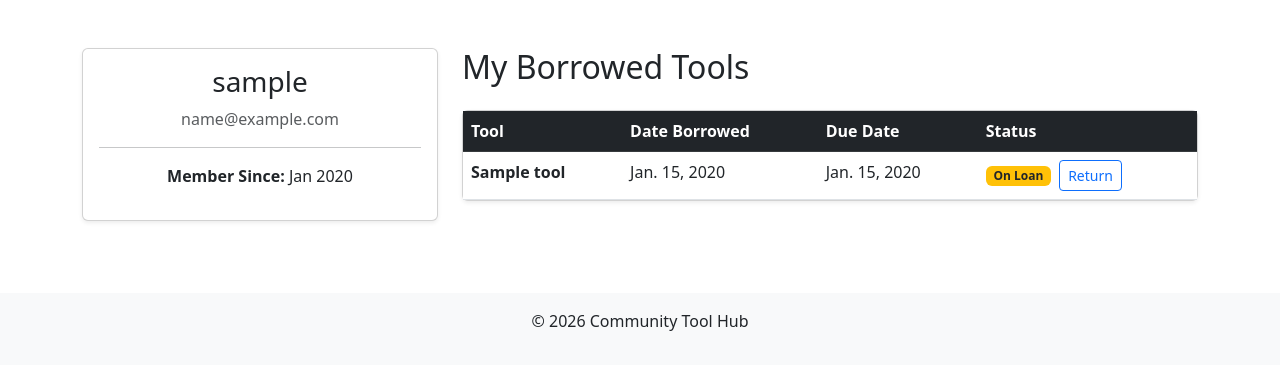
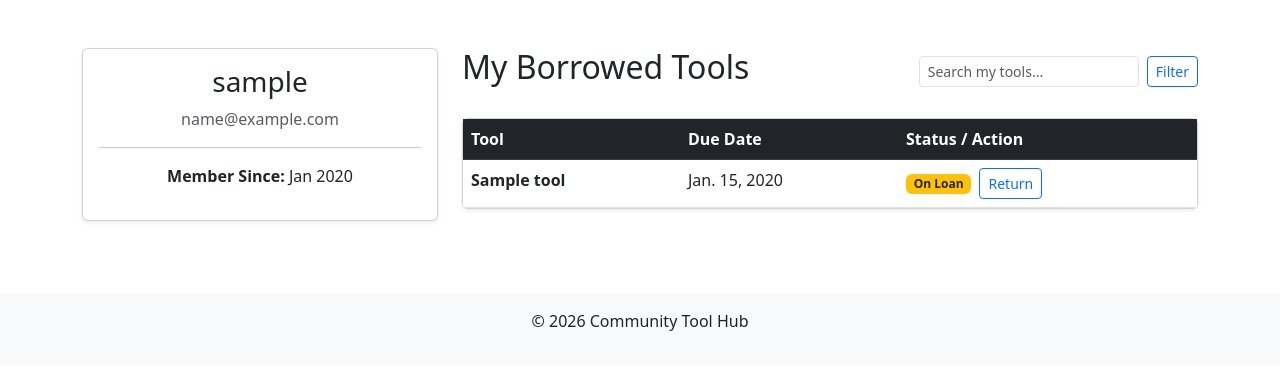
Before and after one commit to BHCGH92/communitytoolhub, a Django app: page /profile/ in a window 1280 px wide. Shown: the part 56-426 px from the top of the page. Run offline with Django 5.2, Linux system fonts and the light colour scheme; a user stored in the database is signed in; tables that the repository leaves empty hold one stand-in row (values such as "Sample post").

Commit message:
added a new search to profile tools, added option for customers to resolve disputes

```diff
--- a/accounts/templates/accounts/profile.html
+++ b/accounts/templates/accounts/profile.html
@@ -15,23 +15,28 @@
         </div>
 
         <div class="col-md-8">
-            <h2 class="mb-4">My Borrowed Tools</h2>
+            <div class="d-flex justify-content-between align-items-center mb-4">
+                <h2>My Borrowed Tools</h2>
+                <form method="GET" class="d-flex">
+                    <input type="text" name="pq" class="form-control form-control-sm me-2" placeholder="Search my tools..." value="{{ request.GET.pq|default:'' }}">
+                    <button class="btn btn-sm btn-outline-primary" type="submit">Filter</button>
+                </form>
+            </div>
+
             <div class="card shadow-sm">
                 <div class="table-responsive">
                     <table class="table table-hover mb-0">
                         <thead class="table-dark">
                             <tr>
                                 <th>Tool</th>
-                                <th>Date Borrowed</th>
                                 <th>Due Date</th>
-                                <th>Status</th>
+                                <th>Status / Action</th>
                             </tr>
                         </thead>
                         <tbody>
                             {% for borrow in my_borrows %}
                             <tr>
                                 <td><strong>{{ borrow.tool.name }}</strong></td>
-                                <td>{{ borrow.borrowed_date }}</td>
                                 <td>{{ borrow.return_date }}</td>
                                 <td>
                                     {% if borrow.status == 'active' %}
@@ -40,22 +45,40 @@
                                             <a href="{% url 'return_tool' borrow.id %}" class="btn btn-sm btn-outline-primary">Return</a>
                                         </div>
                                     {% elif borrow.status == 'pending' %}
-                                        <span class="badge bg-info text-dark">Awaiting Admin Review</span>
+                                        <span class="badge bg-info text-dark">Awaiting Review</span>
                                     {% elif borrow.status == 'returned' %}
                                         <span class="badge bg-success">Returned</span>
                                     {% elif borrow.status == 'disputed' %}
-                                        <span class="badge bg-danger">Disputed</span>
-                                        {% if borrow.admin_notes %}
-                                            <small class="d-block text-muted mt-1">Note: {{ borrow.admin_notes }}</small>
-                                        {% endif %}
+                                        <div class="p-2 border border-danger rounded bg-light">
+                                            <span class="badge bg-danger mb-2">Disputed</span>
+
+                                            {% if borrow.admin_notes %}
+                                                <div class="alert alert-secondary py-1 px-2 small mb-2">
+                                                    <strong>Admin Note:</strong> {{ borrow.admin_notes }}
+                                                </div>
+                                            {% endif %}
+
+                                            {% if borrow.user_notes %}
+                                                <div class="alert alert-info py-1 px-2 small mb-2">
+                                                    <strong>Your last note:</strong> {{ borrow.user_notes }}
+                                                </div>
+                                            {% endif %}
+
+                                            <form action="{% url 'resolve_dispute' borrow.id %}" method="POST">
+                                                {% csrf_token %}
+                                                <div class="mb-2">
+                                                    <textarea name="user_notes" class="form-control form-control-sm" rows="2"
+                                                              placeholder="Explain how you resolved this..." required></textarea>
+                                                </div>
+                                                <button type="submit" class="btn btn-sm btn-success w-100">Send for Re-review</button>
+                                            </form>
+                                        </div>
                                     {% endif %}
                                 </td>
                             </tr>
                             {% empty %}
                             <tr>
-                                <td colspan="4" class="text-center py-4 text-muted">
-                                    You haven't borrowed any tools yet.
-                                </td>
+                                <td colspan="3" class="text-center py-4 text-muted">No borrowings found.</td>
                             </tr>
                             {% endfor %}
                         </tbody>
--- a/accounts/views.py
+++ b/accounts/views.py
@@ -20,10 +20,12 @@ def register(request):
 
 @login_required
 def profile_view(request):
-    """
-    Displays the user's profile and a list of their borrowed tools.
-    """
+    """View to display the user's profile and their borrowing history."""
+    query = request.GET.get('pq')
     my_borrows = Borrowing.objects.filter(user=request.user).order_by('-borrowed_date')
+
+    if query:
+        my_borrows = my_borrows.filter(tool__name__icontains=query)
 
     context = {
         'my_borrows': my_borrows,
--- a/tools/models.py
+++ b/tools/models.py
@@ -56,6 +56,7 @@ class Borrowing(models.Model):
     return_date = models.DateField()
     status = models.CharField(max_length=20, choices=STATUS_CHOICES, default='active')
     admin_notes = models.TextField(blank=True, null=True) # For feedback/damage notes
+    user_notes = models.TextField(blank=True, null=True) # For user resolved comments
 
     def __str__(self):
         return f"{self.tool.name} - {self.status}"
--- a/tools/urls.py
+++ b/tools/urls.py
@@ -6,4 +6,5 @@ urlpatterns = [
     path('<int:pk>/', views.ToolDetailView.as_view(), name='tool_detail'),
     path('borrow/<int:tool_id>/', views.borrow_tool, name='borrow_tool'),
     path('return/<int:borrowing_id>/', views.return_tool, name='return_tool'),
+    path('resolve/<int:borrowing_id>/', views.resolve_dispute, name='resolve_dispute'),
 ]
```
Also changed, not shown: tools/views.py (+20 -0 lines), media/circlesaw.jpg (added), media/hedgetrimmer.jpg (added), tools/migrations/0006_borrowing_user_notes.py (added).
